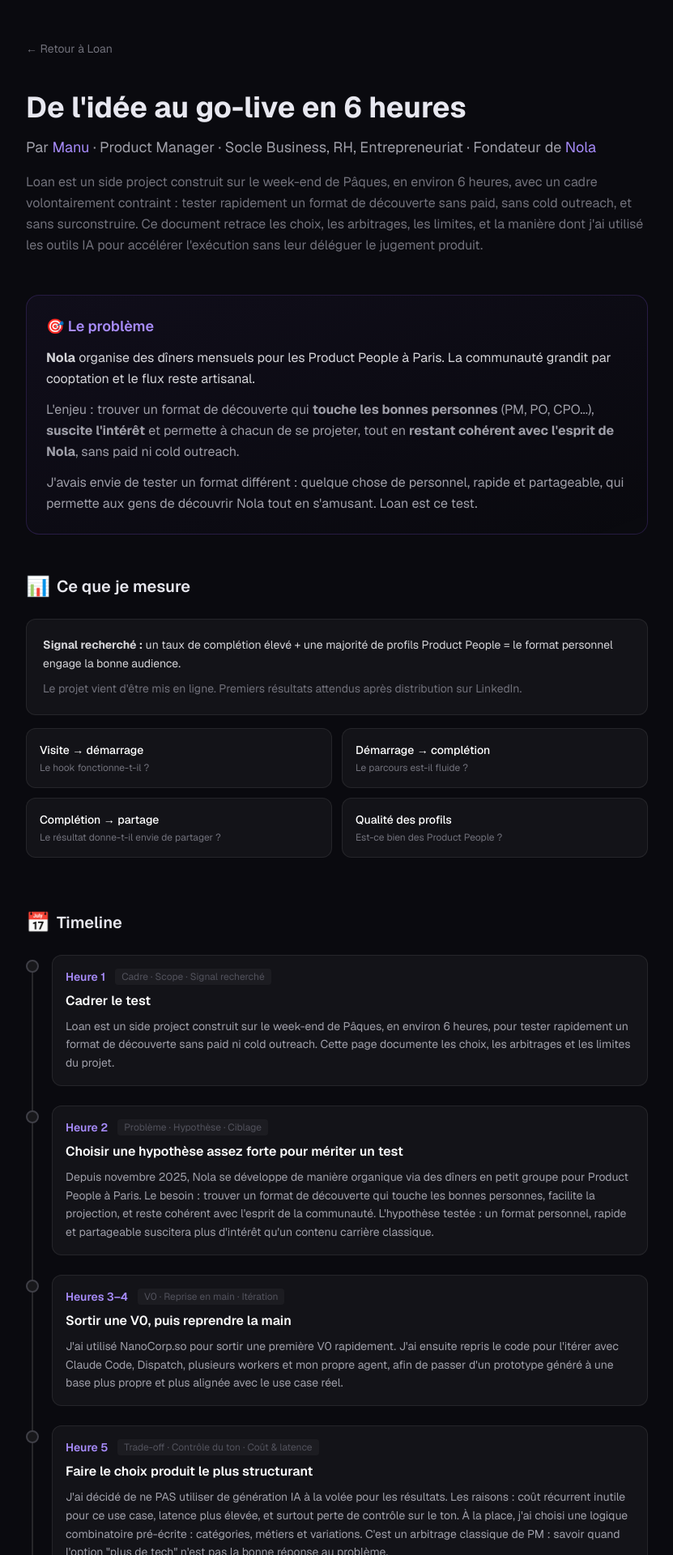
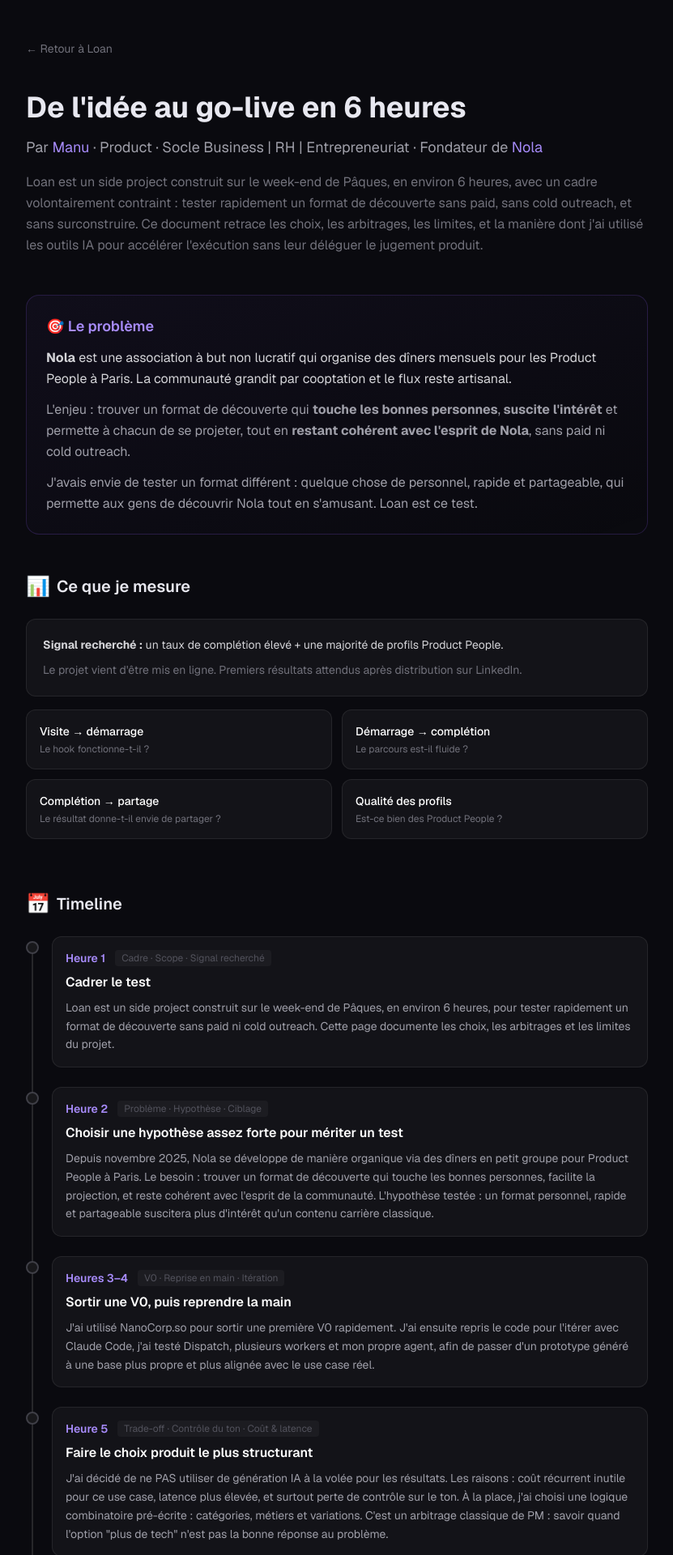
Before and after one commit to cheznola/loan, a Next.js app: page /making-of in a window 1280 px wide. Shown: the top 1920 px of the page at 81% size, without its empty margins (224-1055 px from the left). Built offline with nearby package versions, Linux system fonts and the light colour scheme.

Commit message:
Update page.tsx

```diff
--- a/app/making-of/page.tsx
+++ b/app/making-of/page.tsx
@@ -25,7 +25,7 @@
     step: "Heures 3–4",
     title: "Sortir une V0, puis reprendre la main",
     description:
-      "J'ai utilisé NanoCorp.so pour sortir une première V0 rapidement. J'ai ensuite repris le code pour l'itérer avec Claude Code, Dispatch, plusieurs workers et mon propre agent, afin de passer d'un prototype généré à une base plus propre et plus alignée avec le use case réel.",
+      "J'ai utilisé NanoCorp.so pour sortir une première V0 rapidement. J'ai ensuite repris le code pour l'itérer avec Claude Code, j'ai testé Dispatch, plusieurs workers et mon propre agent, afin de passer d'un prototype généré à une base plus propre et plus alignée avec le use case réel.",
     highlight: "V0 · Reprise en main · Itération",
   },
   {
@@ -185,7 +185,7 @@
             >
               Manu
             </a>
-            {" "}· Product Manager · Socle Business, RH, Entrepreneuriat · Fondateur de{" "}
+            {" "}· Product · Socle Business | RH | Entrepreneuriat · Fondateur de{" "}
             <a
               href="https://cheznola.fr"
               target="_blank"
@@ -211,11 +211,11 @@
             🎯 Le problème
           </h2>
           <p className="text-zinc-300 text-sm sm:text-base leading-relaxed mb-3">
-            <strong>Nola</strong> organise des dîners mensuels pour les Product People à Paris.
+            <strong>Nola</strong> est une association à but non lucratif qui organise des dîners mensuels pour les Product People à Paris.
             La communauté grandit par cooptation et le flux reste artisanal.
           </p>
           <p className="text-zinc-400 text-sm sm:text-base leading-relaxed mb-3">
-            L'enjeu : trouver un format de découverte qui <strong>touche les bonnes personnes</strong> (PM, PO, CPO...),
+            L'enjeu : trouver un format de découverte qui <strong>touche les bonnes personnes</strong>,
             <strong> suscite l'intérêt</strong> et permette à chacun de se projeter,
             tout en <strong>restant cohérent avec l'esprit de Nola</strong>, sans paid ni cold outreach.
           </p>
@@ -233,8 +233,7 @@
 
           <div className="p-4 sm:p-5 rounded-xl bg-[var(--card-bg)] border border-[var(--card-border)] mb-4">
             <p className="text-zinc-300 text-sm leading-relaxed mb-2">
-              <strong>Signal recherché :</strong> un taux de complétion élevé + une majorité de profils Product People
-              = le format personnel engage la bonne audience.
+              <strong>Signal recherché :</strong> un taux de complétion élevé + une majorité de profils Product People.
             </p>
             <p className="text-zinc-500 text-sm leading-relaxed">
               Le projet vient d'être mis en ligne. Premiers résultats attendus après distribution sur LinkedIn.
@@ -341,7 +340,7 @@
           </div>
 
           <p className="text-zinc-600 text-xs mt-4 text-center">
-            Ces learnings évolueront avec les données réelles.
+            Ces learnings évolueront avec les données réelles. Last update : 08/04/2026
           </p>
         </section>
 
@@ -377,8 +376,10 @@
         <section className="text-center py-6 sm:py-8 border-t border-zinc-800">
           <h2 className="text-lg sm:text-xl font-semibold mb-2 sm:mb-3">Envie d'échanger ?</h2>
           <p className="text-zinc-400 text-sm sm:text-base mb-4 sm:mb-6">
-            Product Manager, actuellement en recherche d'opportunités.<br />
-            Socle Business, RH, Entrepreneuriat.<br />
+            Je suis actuellement en recherche d'opportunités.<br />
+            Socle Business, RH, Entrepreneuriat et Produit<br />
+          </p>
+          <p className="text-zinc-400 text-sm sm:text-base mb-4 sm:mb-6">
             Je fais aussi dîner des Product People avec Nola.
           </p>
 
```
